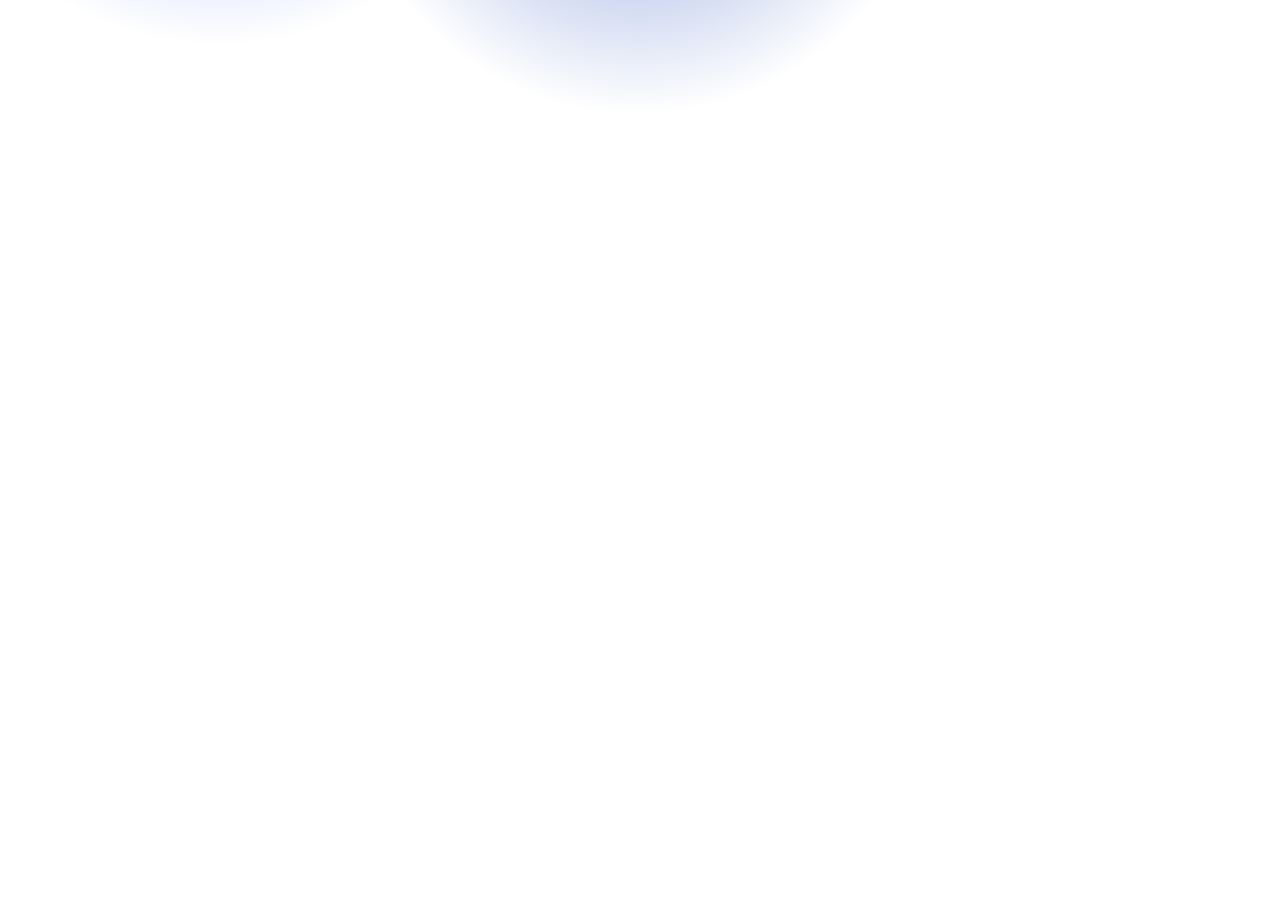
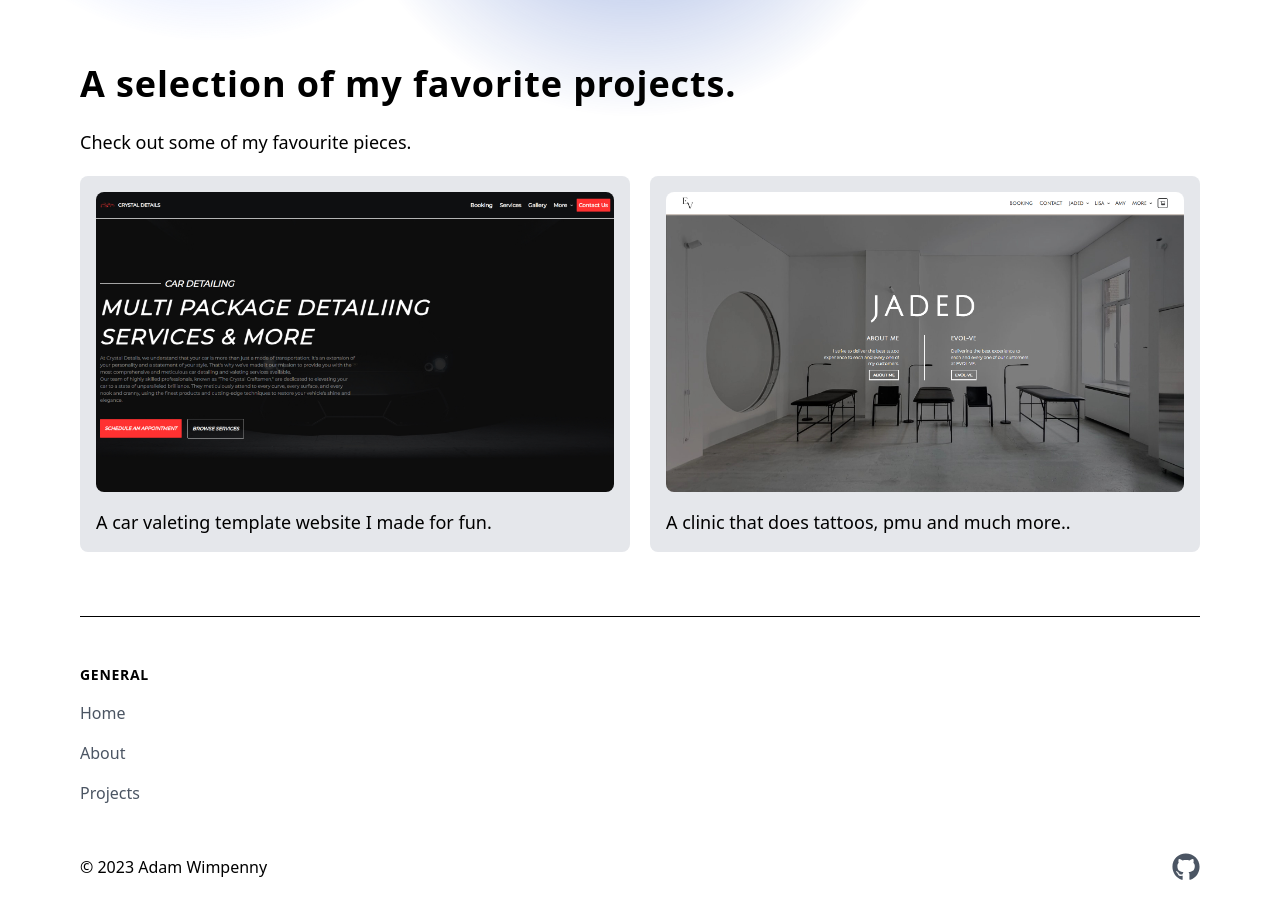
Before and after one commit to awimpenny/myPortfolio, a Next.js app: page / in a window 1280 px wide. Shown: the part 580-1481 px from the top of the page. Before the commit the page ends 800 px from the top, so only its background shows below. Built offline with nearby package versions, Linux system fonts and the light colour scheme.

Commit message:
upd(footer): basic footer

```diff
--- a/app/layout.tsx
+++ b/app/layout.tsx
@@ -4,6 +4,7 @@
 import '@/app/globals.css';
 import { ThemeProvider } from 'next-themes';
 import NavBar from '@/components/navBar';
+import Footer from '@/components/footer';
 
 export default function RootLayout({ children }: { children: React.ReactNode }) {
     return (
@@ -12,7 +13,10 @@ export default function RootLayout({ children }: { children: React.ReactNode })
                 <ThemeProvider enableSystem={true} attribute='class'>
                     <div className='bg-white dark:bg-[#181616] min-h-screen overflow-hidden'>
                         <NavBar />
-                        {children}
+                        <div className='flex flex-col mx-auto max-w-6xl justify-center px-4 relative z-0'>
+                            {children}
+                            <Footer />
+                        </div>
                     </div>
                 </ThemeProvider>
             </body>
--- a/app/page.tsx
+++ b/app/page.tsx
@@ -4,8 +4,8 @@ import Image from 'next/image';
 
 export default function Home() {
     return (
-        <main className='flex flex-col mx-auto max-w-6xl justify-center px-4 relative'>
-            <div className='absolute top-0 left-0 right-0 z-0'>
+        <main>
+            <div className='absolute top-0 left-0 right-0 -z-10'>
                 <div className='absolute overflow-visible opacity-50 dark:opacity-30 left-6 top-14'>
                     <div className='mix-blend-multiply absolute w-[600px] h-[600px] rounded-[40rem] circle-obj'></div>
                 </div>
@@ -13,7 +13,7 @@ export default function Home() {
                     <div className='mix-blend-multiply absolute w-[600px] h-[600px] rounded-[40rem] circle-obj2'></div>
                 </div>
             </div>
-            <div className='grid grid-cols-1 items-center mt-12 text-center md:mt-24 md:text-left md:grid-cols-6 z-10'>
+            <div className='grid grid-cols-1 items-center mt-12 text-center md:mt-24 md:text-left md:grid-cols-6'>
                 <h1 className='mb-5 col-span-5 order-2 text-4xl leading-tight tracking-wider md:leading-normal sm:text-5xl font-bold md:order-1'>
                     I&apos;m <span className='text-blue-500'>Adam</span>. A full stack developer, sharing my journey in
                     pursuit of excellence.
@@ -29,7 +29,7 @@ export default function Home() {
                     </span>
                 </div>
             </div>
-            <div className='space-y-6 md:space-y-0 md:space-x-4 z-10'>
+            <div className='flex flex-col space-y-6 md:space-y-0 md:space-x-4 md:flex-row'>
                 <a href='/projects'>
                     <button
                         aria-label='button'
@@ -50,6 +50,56 @@ export default function Home() {
                 </a>
             </div>
             <hr className="h-10 w-full text-center my-16 border-none before:text-2xl before:leading-8 before:text-black  dark:before:text-gray-300 before:content-['~_~_~']"></hr>
+            <div>
+                <h2 className='text-4xl font-bold tracking-wide mb-5 md:mb-6 text-center md:text-left'>
+                    A selection of my favorite projects.
+                </h2>
+                <p className='text-lg mb-3 md:mb-5 text-center md:text-left'>Check out some of my favourite pieces.</p>
+                <ProjectsList />
+            </div>
         </main>
     );
 }
+
+interface Iprojects {
+    img: string;
+    desc: string;
+    link: string;
+}
+
+const ProjectsList = () => {
+    const projects: Iprojects[] = [
+        {
+            img: '/crystaldetails.jpg',
+            desc: 'A car valeting template website I made for fun.',
+            link: 'https://www.crystaldetails.co.uk/',
+        },
+        {
+            img: '/evolve.jpg',
+            desc: 'A clinic that does tattoos, pmu and much more..',
+            link: 'https://evol-ve.com/',
+        },
+    ];
+
+    return (
+        <div className='gap-5 grid grid-cols-1 md:grid-cols-2 w-full mb-16'>
+            {projects.map((v: Iprojects, i: number) => {
+                return (
+                    <div className='flex flex-col bg-gray-200 dark:bg-[#2f2b2b] p-4 rounded-lg w-full' key={i}>
+                        <a href={v.link} target='_blank'>
+                            <Image
+                                src={v.img}
+                                alt=''
+                                width={600}
+                                height={600}
+                                className='object-cover bg-no-repeat rounded-lg w-full h-[300px]'
+                            />
+                        </a>
+
+                        <h3 className='text-lg mt-4'>{v.desc}</h3>
+                    </div>
+                );
+            })}
+        </div>
+    );
+};
--- /dev/null
+++ b/components/footer.tsx
@@ -0,0 +1,55 @@
+/** @format */
+
+import { FaGithub } from 'react-icons/fa';
+
+const Footer = () => {
+    return (
+        <footer>
+            <hr className='border-black dark:border-white'></hr>
+            <div className='py-12'>
+                <div className='grid grid-cols-2'>
+                    <div className='md:grid md:grid-cols-2'>
+                        <div>
+                            <h3 className='text-sm font-semibold tracking-wider uppercase'>General</h3>
+                            <div role='list' className='mt-4 space-y-4'>
+                                <a
+                                    className='block text-base text-gray-600 no-underline hover:text-gray-800 dark:hover:text-gray-300 dark:text-gray-400 hover:underline'
+                                    href='/'
+                                >
+                                    Home
+                                </a>
+                                <a
+                                    className='block text-base text-gray-600 no-underline hover:text-gray-800 dark:hover:text-gray-300 dark:text-gray-400 hover:underline'
+                                    href='/about'
+                                >
+                                    About
+                                </a>
+                                <a
+                                    className='block text-base text-gray-600 no-underline hover:text-gray-800 dark:hover:text-gray-300 dark:text-gray-400 hover:underline'
+                                    href='/projects'
+                                >
+                                    Projects
+                                </a>
+                            </div>
+                        </div>
+                    </div>
+                </div>
+            </div>
+            <div className='flex items-center justify-between mb-5'>
+                <div className='flex items-center order-2 space-x-6'>
+                    <a
+                        href='https://github.com/awimpenny'
+                        target='_blank'
+                        className='text-gray-600 dark:text-gray-400 important'
+                    >
+                        <span className='sr-only'>GitHub</span>
+                        <FaGithub className='w-7 h-7 transform hover:rotate-[-4deg] transition' />
+                    </a>
+                </div>
+                <p className='order-1 text-base'>© 2023 Adam Wimpenny</p>
+            </div>
+        </footer>
+    );
+};
+
+export default Footer;
```
Also changed, not shown: public/crystaldetails.jpg (added), public/evolve.jpg (added).
